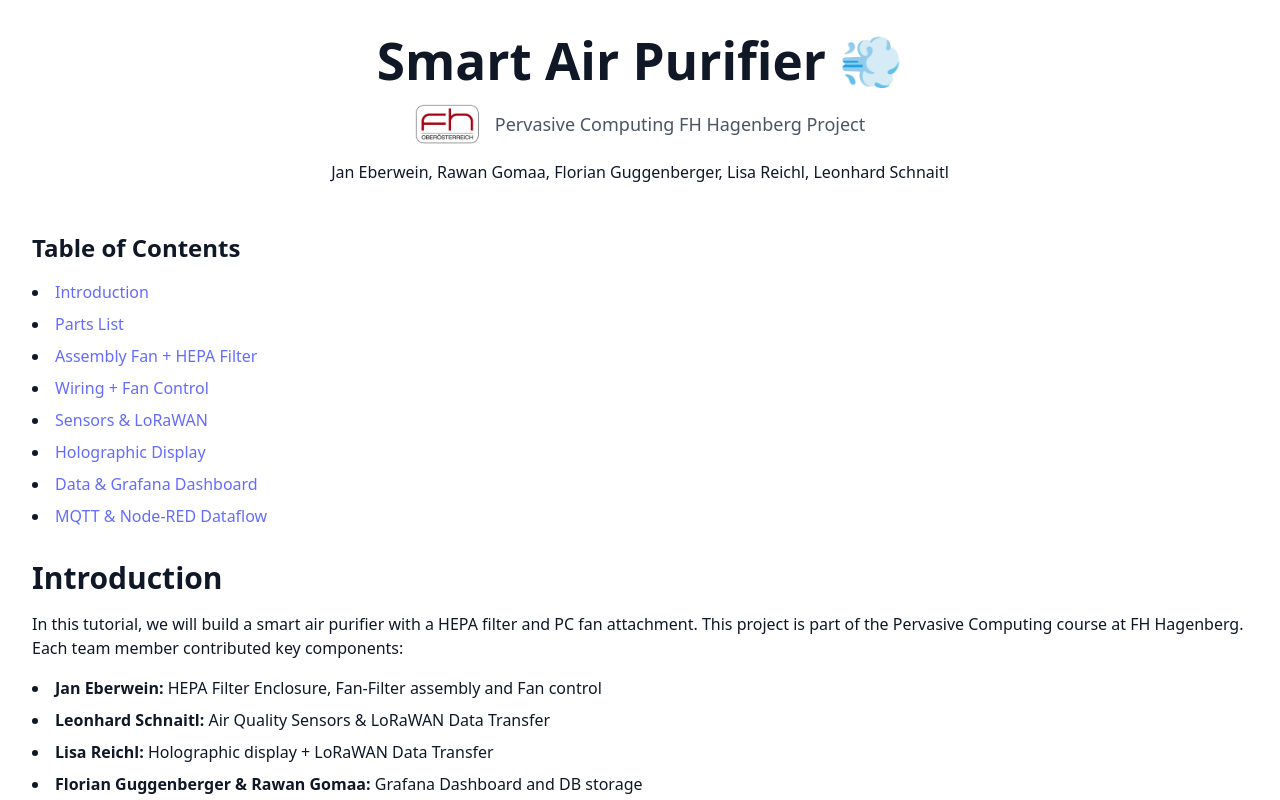
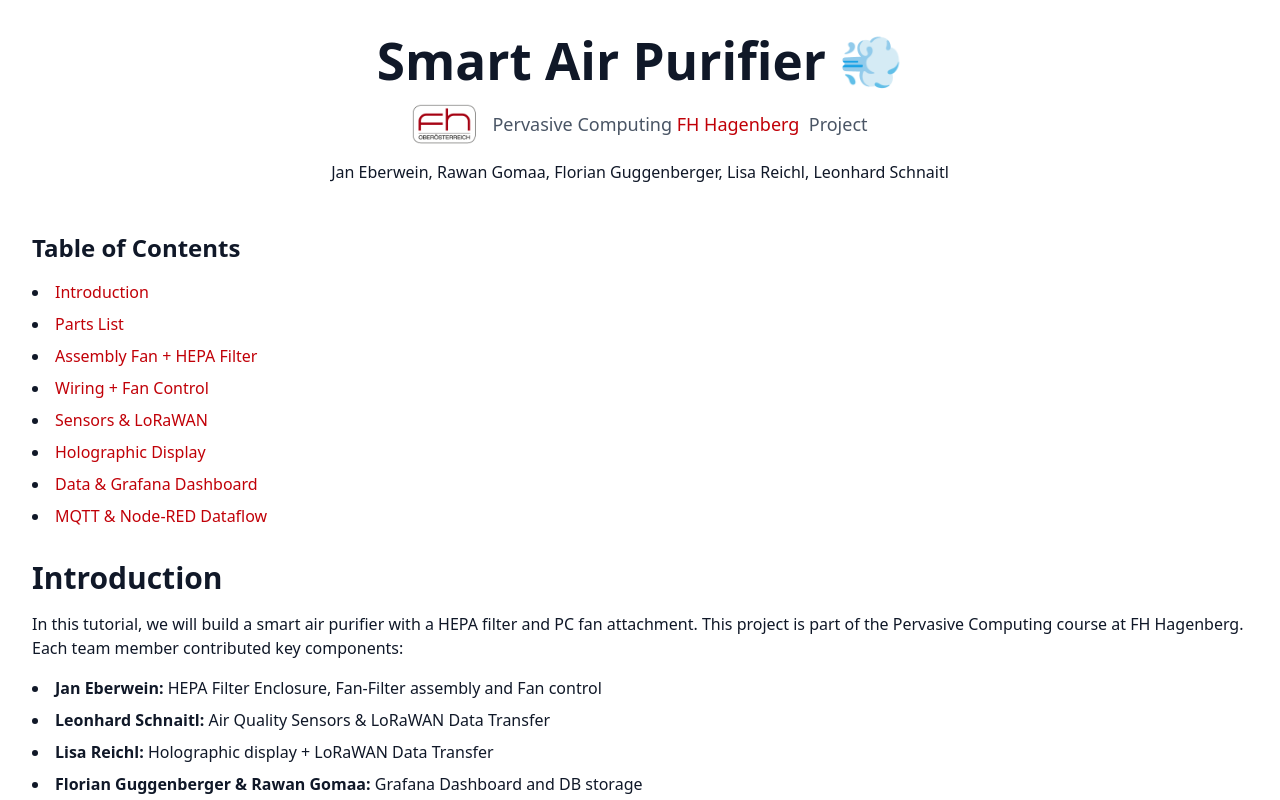
Before and after one commit to jan-eberwein/smart-air-purifier, a React (Vite) app: page / in a window 1280 px wide. Shown: the top 800 px of the page. Built offline with nearby package versions, Linux system fonts and the light colour scheme; a web font is replaced by a local one.

Commit message:
updated link color

```diff
--- a/src/App.jsx
+++ b/src/App.jsx
@@ -19,7 +19,20 @@ export default function App() {
               className="h-10 w-auto"
             />
             <p className="text-lg text-gray-600">
-              Pervasive Computing FH Hagenberg Project
+              Pervasive Computing <a
+  href="https://fh-ooe.at/campus-hagenberg?gad_source=1&gad_campaignid=22140940681&gbraid=0AAAAADx1u-wDlQGEdp4TzTMVuhqbWJ-1n&gclid=Cj0KCQjwrPHABhCIARIsAFW2XBPT8g12vNk7GINfkCXVhyhDcqi6ZpXcNJsvGlBPc9Iuuz6uc1uMlQYaAk9sEALw_wcB"
+  className="
+    !text-red-700
+    visited:!text-red-700
+    hover:underline
+  "
+  target="_blank"
+  rel="noopener noreferrer"
+>
+  FH Hagenberg
+
+</a>&nbsp;
+ Project
             </p>
           </div>
           <p className="mt-4">
@@ -31,14 +44,14 @@ export default function App() {
         <nav className="mb-8">
           <h2 className="text-2xl font-semibold mb-4">Table of Contents</h2>
           <ul className="list-disc list-inside space-y-2">
-            <li><a href="#introduction" className="text-blue-600 hover:underline">Introduction</a></li>
-            <li><a href="#parts" className="text-blue-600 hover:underline">Parts List</a></li>
-            <li><a href="#assembly" className="text-blue-600 hover:underline">Assembly Fan + HEPA Filter</a></li>
-            <li><a href="#control" className="text-blue-600 hover:underline">Wiring + Fan Control</a></li>
-            <li><a href="#sensors" className="text-blue-600 hover:underline">Sensors & LoRaWAN</a></li>
-            <li><a href="#display" className="text-blue-600 hover:underline">Holographic Display</a></li>
-            <li><a href="#dashboard" className="text-blue-600 hover:underline">Data & Grafana Dashboard</a></li>
-            <li><a href="#dataflow" className="text-blue-600 hover:underline">MQTT & Node-RED Dataflow</a></li>
+            <li><a href="#introduction" className="text-red-700 hover:underline">Introduction</a></li>
+            <li><a href="#parts" className="text-red-700  hover:underline">Parts List</a></li>
+            <li><a href="#assembly" className="text-red-700 hover:underline">Assembly Fan + HEPA Filter</a></li>
+            <li><a href="#control" className="text-red-700 hover:underline">Wiring + Fan Control</a></li>
+            <li><a href="#sensors" className="text-red-700 hover:underline">Sensors & LoRaWAN</a></li>
+            <li><a href="#display" className="text-red-700 hover:underline">Holographic Display</a></li>
+            <li><a href="#dashboard" className="text-red-700 hover:underline">Data & Grafana Dashboard</a></li>
+            <li><a href="#dataflow" className="text-red-700 hover:underline">MQTT & Node-RED Dataflow</a></li>
 
           </ul>
         </nav>
@@ -638,10 +651,20 @@ void loop() {
       </main>
       {/* Footer */}
       <footer className="bg-gray-100 py-4">
-        <div className="container mx-auto text-center text-sm text-gray-600">
-          &copy; 2025 FH Hagenberg. Jan Eberwein, Rawan Gomaa, Florian Guggenberger, Lisa Reichl, Leonhard
-          Schnaitl
-        </div>
+      <div className="container mx-auto text-center text-sm text-gray-600">
+  &copy; 2025{' '}
+  <a
+    href="https://fh-ooe.at/campus-hagenberg?gad_source=1&gad_campaignid=22140940681&gbraid=0AAAAADx1u-wDlQGEdp4TzTMVuhqbWJ-1n&gclid=Cj0KCQjwrPHABhCIARIsAFW2XBPT8g12vNk7GINfkCXVhyhDcqi6ZpXcNJsvGlBPc9Iuuz6uc1uMlQYaAk9sEALw_wcB"
+    className="hover:underline text-red-700"
+    target="_blank"
+    rel="noopener noreferrer"
+  >
+    FH Hagenberg
+  </a>
+  . Jan Eberwein, Rawan Gomaa, Florian Guggenberger, Lisa Reichl, Leonhard
+  Schnaitl
+</div>
+
       </footer>
     </>
   );
--- a/src/index.css
+++ b/src/index.css
@@ -35,11 +35,10 @@
 
 a {
   font-weight: 500;
-  color: #646cff;
   text-decoration: inherit;
 }
 a:hover {
-  color: #535bf2;
+  color: #ff3b3b;
 }
 
 body {
```
